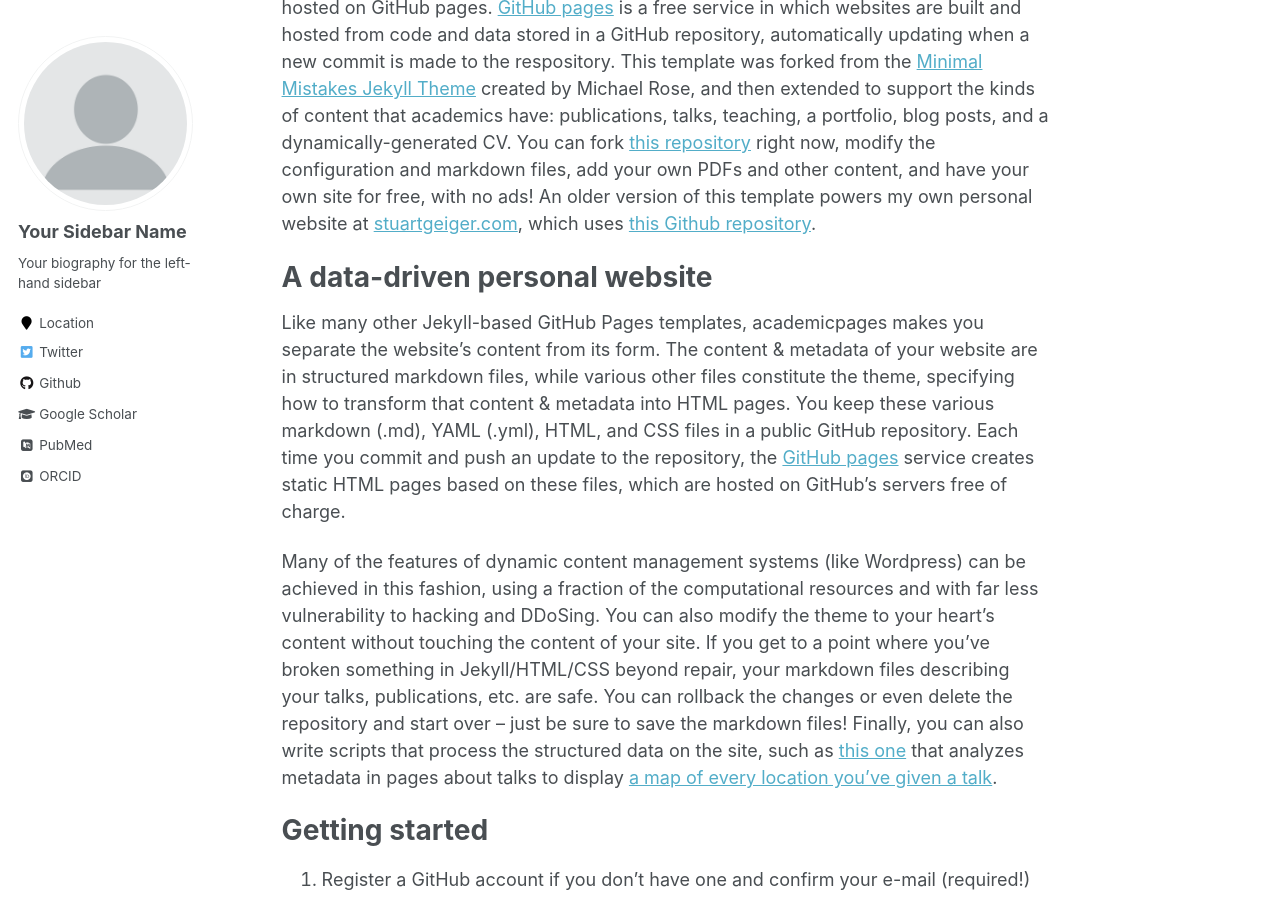
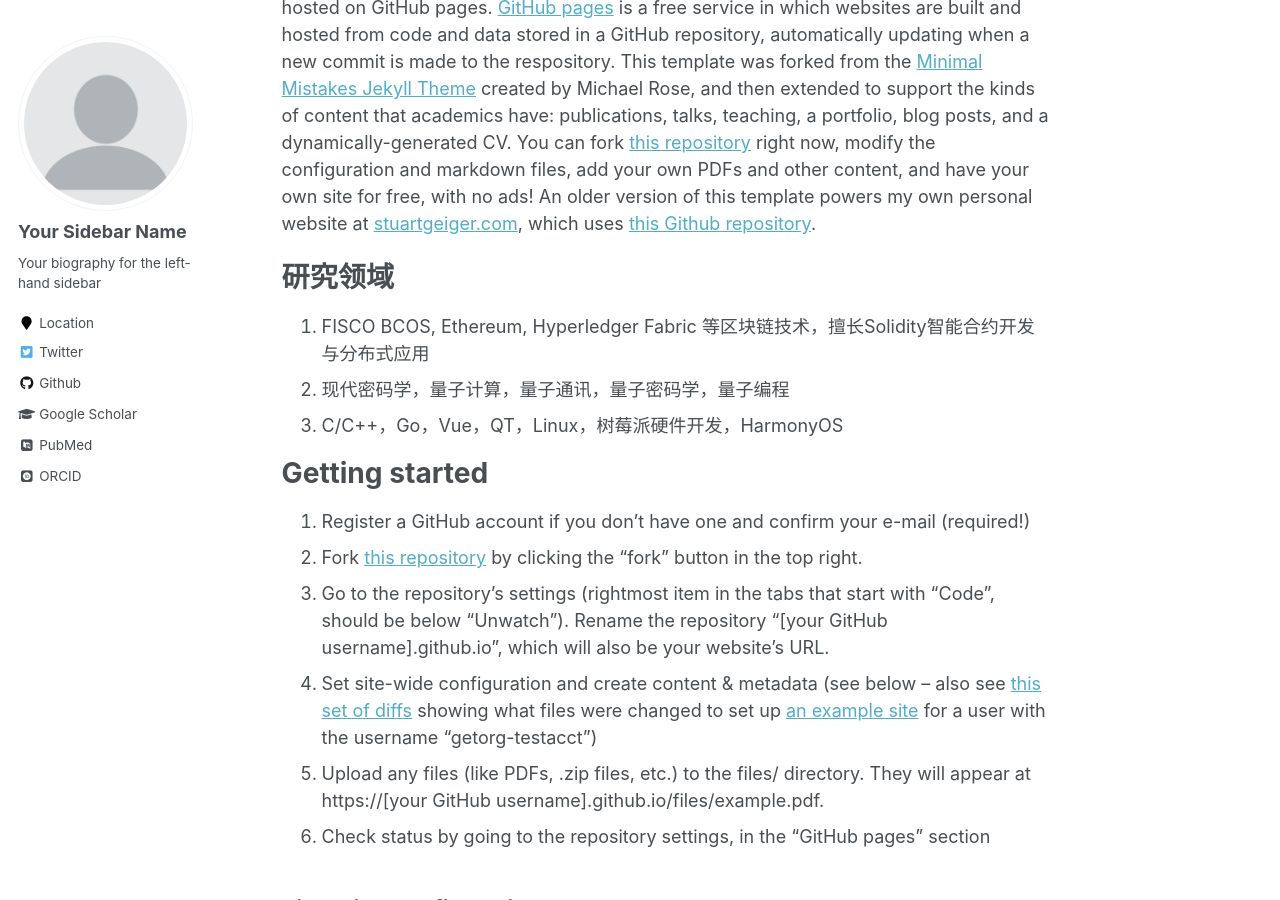
Before and after one commit to cuiyuchain/cuiyuchain.github.io, a Jekyll site: the page built from _pages/about.md, in a window 1280 px wide and 900 px high, scrolled down 221 px. Built offline with Jekyll 4.4.1, drawn with Linux system fonts in a browser that asks for light colours; some web fonts are replaced.

Commit message:
Update about.md

```diff
--- a/_pages/about.md
+++ b/_pages/about.md
@@ -10,11 +10,12 @@
 
 This is the front page of a website that is powered by the [academicpages template](https://github.com/academicpages/academicpages.github.io) and hosted on GitHub pages. [GitHub pages](https://pages.github.com) is a free service in which websites are built and hosted from code and data stored in a GitHub repository, automatically updating when a new commit is made to the respository. This template was forked from the [Minimal Mistakes Jekyll Theme](https://mmistakes.github.io/minimal-mistakes/) created by Michael Rose, and then extended to support the kinds of content that academics have: publications, talks, teaching, a portfolio, blog posts, and a dynamically-generated CV. You can fork [this repository](https://github.com/academicpages/academicpages.github.io) right now, modify the configuration and markdown files, add your own PDFs and other content, and have your own site for free, with no ads! An older version of this template powers my own personal website at [stuartgeiger.com](http://stuartgeiger.com), which uses [this Github repository](https://github.com/staeiou/staeiou.github.io).
 
-A data-driven personal website
+研究领域
 ======
-Like many other Jekyll-based GitHub Pages templates, academicpages makes you separate the website's content from its form. The content & metadata of your website are in structured markdown files, while various other files constitute the theme, specifying how to transform that content & metadata into HTML pages. You keep these various markdown (.md), YAML (.yml), HTML, and CSS files in a public GitHub repository. Each time you commit and push an update to the repository, the [GitHub pages](https://pages.github.com/) service creates static HTML pages based on these files, which are hosted on GitHub's servers free of charge.
+1. FISCO BCOS, Ethereum, Hyperledger Fabric 等区块链技术，擅长Solidity智能合约开发与分布式应用
+2. 现代密码学，量子计算，量子通讯，量子密码学，量子编程
+3. C/C++，Go，Vue，QT，Linux，树莓派硬件开发，HarmonyOS
 
-Many of the features of dynamic content management systems (like Wordpress) can be achieved in this fashion, using a fraction of the computational resources and with far less vulnerability to hacking and DDoSing. You can also modify the theme to your heart's content without touching the content of your site. If you get to a point where you've broken something in Jekyll/HTML/CSS beyond repair, your markdown files describing your talks, publications, etc. are safe. You can rollback the changes or even delete the repository and start over -- just be sure to save the markdown files! Finally, you can also write scripts that process the structured data on the site, such as [this one](https://github.com/academicpages/academicpages.github.io/blob/master/talkmap.ipynb) that analyzes metadata in pages about talks to display [a map of every location you've given a talk](https://academicpages.github.io/talkmap.html).
 
 Getting started
 ======
```
